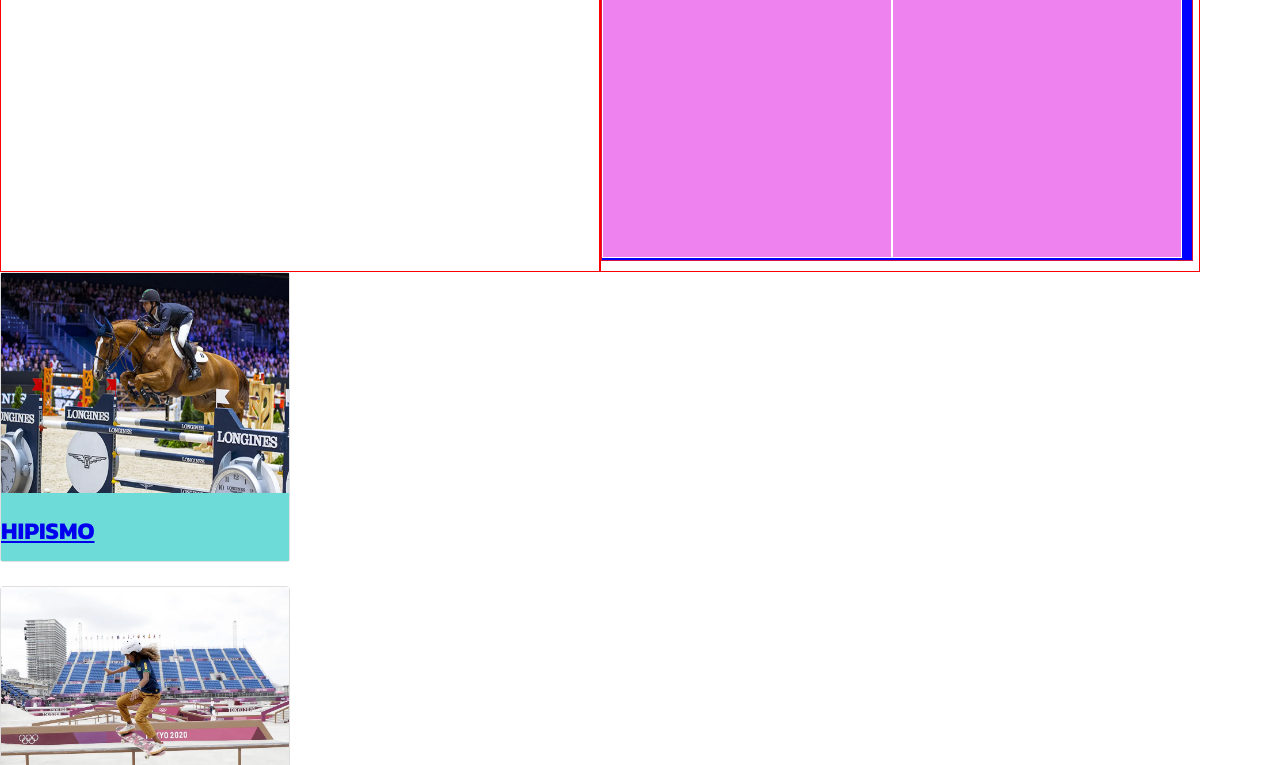
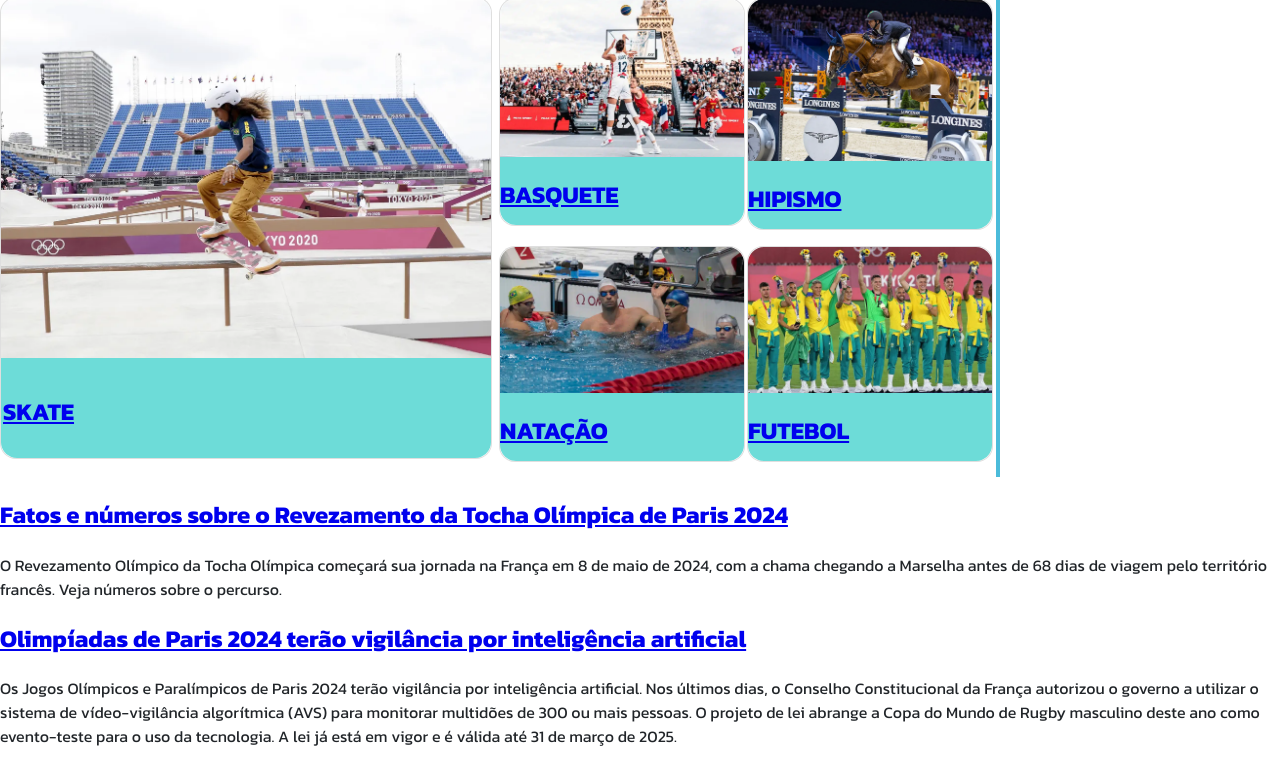
Before and after one commit to jugiovanini/olimpiadas, a plain HTML site: page noticias-pags/noticias.html in a window 1280 px wide. Shown: the part 664-1429 px from the top of the page. Drawn offline with Linux system fonts and the light colour scheme.

Commit message:
Ajustes cards destaques

```diff
--- a/noticias-pags/noticias.css
+++ b/noticias-pags/noticias.css
@@ -20,13 +20,13 @@ header {
   background-size: 1000px, 600px;
 }
 
-.card-capa {
+/* .card-capa {
   position: relative;
   padding: 0;
   margin: 0;
   border: solid #f8f9fa;
   border-width: 0.2rem 0 0;
-}
+} */
 
 
 
@@ -45,40 +45,40 @@ body {
 
 .destaques-flex-pai {
   display: flex;
+  flex-wrap: wrap;
   background-color: #4bbbda;
-  height: 600px;
-  width: 1200px;
-  justify-content: center space-between;
-  flex-wrap: wrap;
+  height: 480px;
+  width: 1000px;
+  /* justify-content: space-around;
+  align-items: center; */
 }
 
 .destaques-flex-filho-g {
   display: flex;
-  height: 598px;
-  width: 598px;
+  flex-wrap: wrap;
+  height: 498px;
+  width: 498px;
   background-color: #ffffff;
-  border: 1px red solid;
   flex-direction: column;
-  justify-content: center space-between;
-  flex-wrap: wrap;
 }
 
 .destaques-flex-filho-m {
   display: flex;
-  height: 292px;
-  width: 590px;
-  background-color: blue;
-  border: 1px solid crimson;
+  flex-wrap: wrap;
+  height: 248px;
+  width: 496px;
   flex-direction: row;
-  justify-content: center space-between;
-  flex-wrap: wrap;
+  justify-content: space-around;
+  align-items: center;
 }
 
 .destaques-flex-filho-p {
-  height: 288px;
-  width: 288px;
-  background-color: violet;
-  border: 1px solid white;
+  flex-wrap: wrap;
+  height: 246px;
+  width: 246px;
+  /* background-color: violet; */
+  justify-content: space-around;
+  align-items: center;
 }
 
 .bd-example::after {
@@ -86,6 +86,12 @@ body {
   clear: both;
   content: "";
 }
+
+
+
+/* CARDS */
+
+/* CARD CAPA */
 
 .card {
   position: relative;
@@ -98,16 +104,13 @@ body {
   background-color: #fff;
   background-clip: border-box;
   border: 1px solid rgba(0, 0, 0, 0.125);
-  border-radius: 0.25rem;
+  border-radius: 1rem;
 }
 
 .card-img-top{
-height: 220px;
+height: auto;
 width: auto;
-}
-
-.card-header:first-child {
-  border-radius: calc(0.25rem - 1px) calc(0.25rem - 1px) 0 0;
+border-radius: 1rem 1rem 0 0;
 }
 
 .card-header {
@@ -121,6 +124,7 @@ width: auto;
   -ms-flex: 1 1 auto;
   flex: 1 1 auto;
   background-color: #6DDCD8;
+  border-radius: 0 0 1rem 1rem;
 }
 
 .card-title {
@@ -129,6 +133,143 @@ width: auto;
   color: #fffff;
   text-align: left;
 }
+
+
+/* CARDS DESTAQUES*/
+
+/* CARDS DESTAQUE GRANDE*/
+
+.card-g {
+  position: relative;
+  display: -ms-flexbox;
+  display: flex;
+  -ms-flex-direction: column;
+  flex-direction: column;
+  min-width: 0;
+  word-wrap: break-word;
+  background-color: #fff;
+  background-clip: border-box;
+  border: 1px solid rgba(0, 0, 0, 0.125);
+  border-radius: 1rem;
+}
+
+.card-g-img-top{
+height: auto;
+width: auto;
+border-radius: 1rem 1rem 0 0;
+}
+
+.card-g-header {
+  padding: 0.75rem 1.25rem;
+  margin-bottom: 0;
+  background-color: rgba(0, 0, 0, 0.03);
+  border-bottom: 1px solid rgba(0, 0, 0, 0.125);
+}
+
+.card-g-body {
+  -ms-flex: 1 1 auto;
+  flex: 1 1 auto;
+  background-color: #6DDCD8;
+  padding: 16px 2px;
+  border-radius: 0 0 1rem 1rem;
+}
+
+.card-g-title {
+  margin-bottom: 0.75rem;
+  font-family: 'Trebuchet MS', 'Lucida Sans Unicode', 'Lucida Grande', 'Lucida Sans', Arial, sans-serif font-weight: 400;
+  color: #fffff;
+  text-align: left;
+}
+
+/* CARDS DESTAQUES PEQUENOS*/
+
+.card-p {
+  position: relative;
+  display: -ms-flexbox;
+  display: flex;
+  -ms-flex-direction: column;
+  flex-direction: column;
+  min-width: 0;
+  word-wrap: break-word;
+  background-color: #fff;
+  background-clip: border-box;
+  border: 1px solid rgba(0, 0, 0, 0.125);
+  border-radius: 1rem;
+}
+
+.card-p-img-top{
+height: auto;
+width: auto;
+border-radius: 1rem 1rem 0 0;
+}
+
+.card-p-header {
+  padding: 0.75rem 1.25rem;
+  margin-bottom: 0;
+  background-color: rgba(0, 0, 0, 0.03);
+  border-bottom: 1px solid rgba(0, 0, 0, 0.125);
+}
+
+.card-p-body {
+  -ms-flex: 1 1 auto;
+  flex: 1 1 auto;
+  background-color: #6DDCD8;
+  border-radius: 0 0 1rem 1rem;
+}
+
+.card-p-title {
+  margin-bottom: 0.75rem;
+  font-family: 'Trebuchet MS', 'Lucida Sans Unicode', 'Lucida Grande', 'Lucida Sans', Arial, sans-serif font-weight: 400;
+  color: #fffff;
+  text-align: left;
+}
+
+/* .card {
+  position: relative;
+  display: -ms-flexbox;
+  display: flex;
+  -ms-flex-direction: column;
+  flex-direction: column;
+  min-width: 0;
+  word-wrap: break-word;
+  background-color: #fff;
+  background-clip: border-box;
+  border: 1px solid rgba(0, 0, 0, 0.125);
+  border-radius: 1rem;
+}
+
+.card-img-top{
+height: auto;
+width: auto;
+border-radius: 1rem 1rem 0 0;
+}
+
+.card-header {
+  padding: 0.75rem 1.25rem;
+  margin-bottom: 0;
+  background-color: rgba(0, 0, 0, 0.03);
+  border-bottom: 1px solid rgba(0, 0, 0, 0.125);
+}
+
+.card-body {
+  -ms-flex: 1 1 auto;
+  flex: 1 1 auto;
+  background-color: #6DDCD8;
+  border-radius: 0 0 1rem 1rem;
+}
+
+.card-title {
+  margin-bottom: 0.75rem;
+  font-family: 'Trebuchet MS', 'Lucida Sans Unicode', 'Lucida Grande', 'Lucida Sans', Arial, sans-serif font-weight: 400;
+  color: #fffff;
+  text-align: left;
+} */
+
+
+
+
+
+
 
 .btn:not(:disabled):not(.disabled) {
   cursor: pointer;
--- a/noticias-pags/noticias.html
+++ b/noticias-pags/noticias.html
@@ -10,7 +10,8 @@
     <link rel="shortcut icon" href="../arquivos-gerais/favicon.png" type="image/x-icon" />
     <link rel="preconnect" href="https://fonts.googleapis.com">
     <link rel="preconnect" href="https://fonts.gstatic.com" crossorigin>
-    <link href="https://fonts.googleapis.com/css2?family=Kanit:ital,wght@0,100;0,200;0,300;0,400;0,500;0,600;0,700;0,800;0,900;1,100;1,200;1,300;1,400;1,500;1,600;1,700;1,800;1,900&display=swap"
+    <link
+        href="https://fonts.googleapis.com/css2?family=Kanit:ital,wght@0,100;0,200;0,300;0,400;0,500;0,600;0,700;0,800;0,900;1,100;1,200;1,300;1,400;1,500;1,600;1,700;1,800;1,900&display=swap"
         rel="stylesheet">
 </head>
 
@@ -19,8 +20,9 @@
         <iframe src="../menu-pags/menu.html" frameborder="0"></iframe>
     </header>
 
+
+
     <!--CAPA-->
-
     <div class="card-capa">
         <div class="card">
             <img class="card-img-top" src="../noticias-arquivos/capa-paris.png" alt="Paris 2024">
@@ -35,88 +37,88 @@
 
 
     <!--DESTAQUES ESPORTES-->
+    <section>
 
-    <section>
         <div class="destaques-flex-pai">
 
-            <div class="destaques-flex-filho-g">CARD 1</div>
+            <!--CAIXA GRANDE ESQUERDA-->
+            <div class="destaques-flex-filho-g">
+                <div class="card-g" style="width: 490px;">
+                    <img class="card-g-img-top" src="../noticias-arquivos/skate.png" alt="Skate">
+                    <div class="card-g-body">
+                        <a
+                            href="https://ge.globo.com/skate/noticia/2022/11/07/paris-2024-skate-anuncia-competicoes-validas-para-ranking-olimpico.ghtml">
+                            <h2 class="card-g-title">SKATE</h2>
+                        </a>
+                    </div>
+                </div>
+            </div>
 
+            <!--CAIXA GRANDE DIREITA-->
             <div class="destaques-flex-filho-g">
 
                 <div class="destaques-flex-filho-m">
 
                     <div class="destaques-flex-filho-p">
 
-                        <div class="card" style="width: auto;">
-                            <img class="card-img-top" src="../noticias-arquivos/basquete.jpeg" alt="Basquete">
-                            <div class="card-body">
+                        <div class="card-p" style="width: auto;">
+                            <img class="card-p-img-top" src="../noticias-arquivos/basquete.jpeg" alt="Basquete">
+                            <div class="card-p-body">
                                 <a
                                     href="https://olimpiadatododia.com.br/paris-2024/520068-jogos-olimpicos-basquete-3x3/">
-                                    <h2 class="card-title">BASQUETE</h2>
+                                    <h2 class="card-p-title">BASQUETE</h2>
                                 </a>
                             </div>
                         </div>
                     </div>
 
-                    <div class="destaques-flex-filho-p">CARD 3</div>
+                    <div class="destaques-flex-filho-p">
+                        <div class="card-p" style="width: auto;">
+                            <img class="card-p-img-top" src="../noticias-arquivos/hipismo.webp" alt="Hipismo">
+                            <div class="card-p-body">
+                                <a
+                                    href="https://ge.globo.com/hipismo/noticia/2023/03/13/paris-2024-veja-classificacao-do-hipismo-para-as-olimpiadas.ghtml">
+                                    <h2 class="card-p-title">HIPISMO</h2>
+                                </a>
+                            </div>
+                        </div>
+                    </div>
 
                 </div>
 
                 <div class="destaques-flex-filho-m">
-                    <div class="destaques-flex-filho-p">CARD 4</div>
-                    <div class="destaques-flex-filho-p">CARD 5</div>
+
+                    <div class="destaques-flex-filho-p">
+                        <div class="card-p" style="width: auto;">
+                            <img class="card-p-img-top" src="../noticias-arquivos/natacao.png" alt="Natação">
+                            <div class="card-p-body">
+                                <a href="https://olimpiadatododia.com.br/paris-2024/524997-jogos-olimpicos-natacao/">
+                                    <h2 class="card-p-title">NATAÇÃO</h2>
+                                </a>
+                            </div>
+                        </div>
+                    </div>
+
+
+                    <div class="destaques-flex-filho-p">
+                        <div class="card-p" style="width: auto;">
+                            <img class="card-p-img-top" src="../noticias-arquivos/futebol.png" alt="Futebol">
+                            <div class="card-p-body">
+                                <a href="https://olimpiadatododia.com.br/paris-2024/497790-jogos-olimpicos-futebol/">
+                                    <h2 class="card-p-title">FUTEBOL</h2>
+                                </a>
+                            </div>
+                        </div>
+                    </div>
+
                 </div>
             </div>
         </div>
 
     </section>
 
-    <section>
 
 
-        <div class="card" style="width: 18rem;">
-            <img class="card-img-top" src="../noticias-arquivos/hipismo.webp" alt="Hipismo">
-            <div class="card-body">
-                <a
-                    href="https://ge.globo.com/hipismo/noticia/2023/03/13/paris-2024-veja-classificacao-do-hipismo-para-as-olimpiadas.ghtml">
-                    <h2 class="card-title">HIPISMO</h2>
-                </a>
-            </div>
-        </div>
-        <br>
-
-        <div class="card" style="width: 18rem;">
-            <img class="card-img-top" src="../noticias-arquivos/skate.png" alt="Skate">
-            <div class="card-body">
-                <a
-                    href="https://ge.globo.com/skate/noticia/2022/11/07/paris-2024-skate-anuncia-competicoes-validas-para-ranking-olimpico.ghtml">
-                    <h2 class="card-title">SKATE</h2>
-                </a>
-            </div>
-        </div>
-        <br>
-
-        <div class="card" style="width: 18rem;">
-            <img class="card-img-top" src="../noticias-arquivos/natacao.png" alt="Natação">
-            <div class="card-body">
-                <a href="https://olimpiadatododia.com.br/paris-2024/524997-jogos-olimpicos-natacao/">
-                    <h2 class="card-title">NATAÇÃO</h2>
-                </a>
-            </div>
-        </div>
-        <br>
-
-        <div class="card" style="width: 18rem;">
-            <img class="card-img-top" src="../noticias-arquivos/futebol.png" alt="Futebol">
-            <div class="card-body">
-                <a href="https://olimpiadatododia.com.br/paris-2024/497790-jogos-olimpicos-futebol/">
-                    <h2 class="card-title">FUTEBOL</h2>
-                </a>
-            </div>
-        </div>
-        <br>
-
-    </section>
 
 
     <!--NOTÍCIAS-->
```
